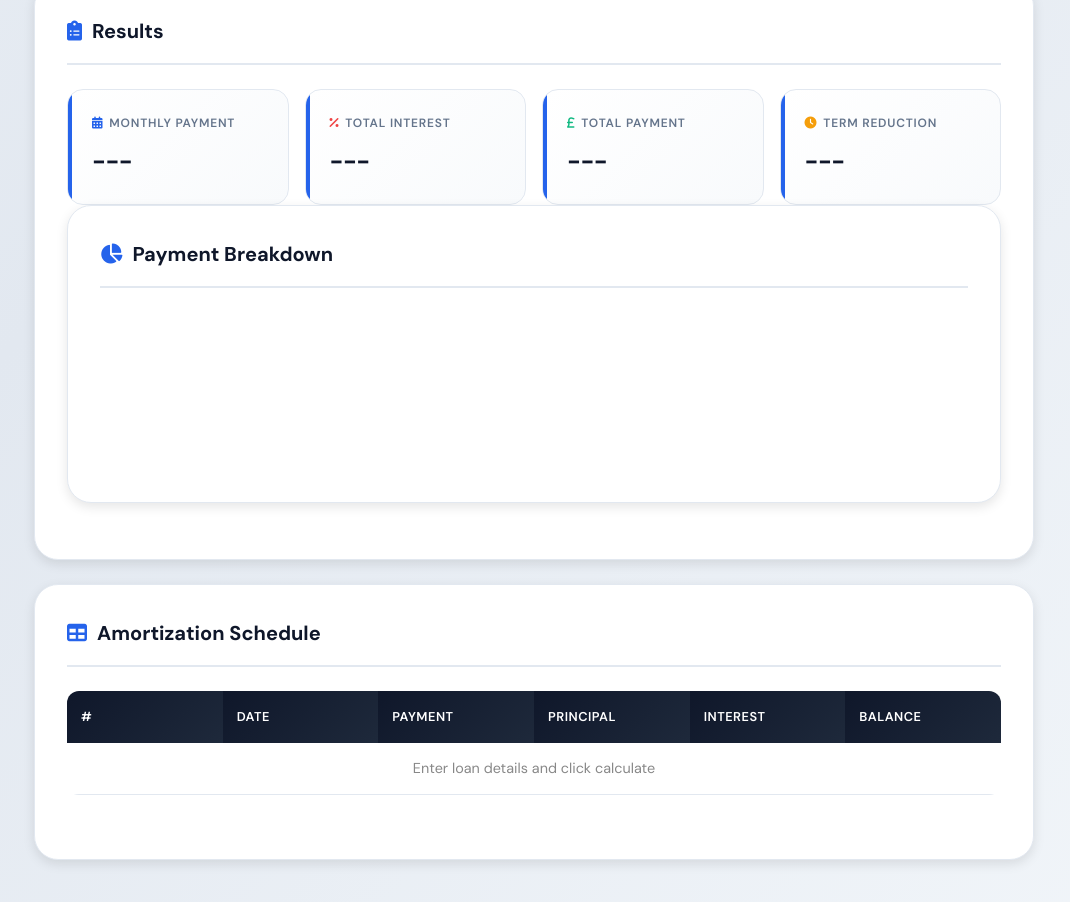
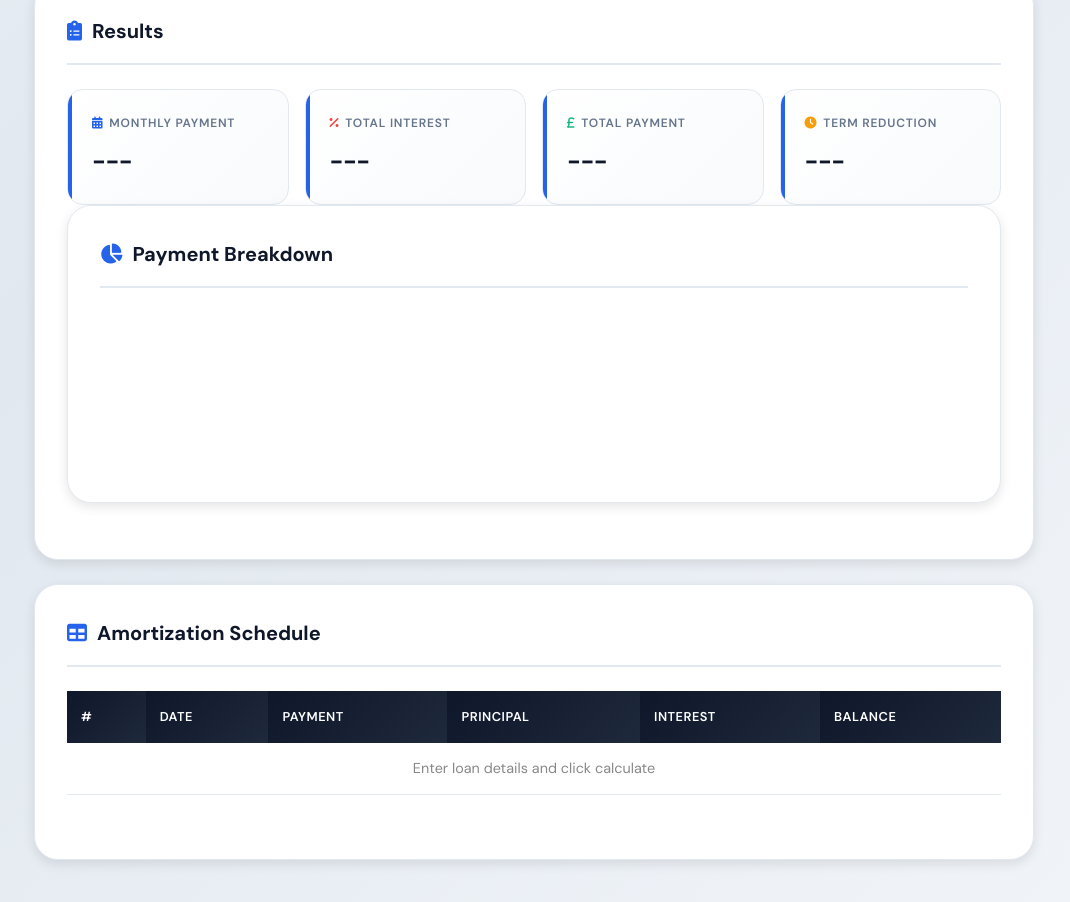
Before and after one commit to flavi2k/mortgage-calculator, a website: page MortgageWebApp/wwwroot/index.html in a window 1280 px wide. Shown: the part 1276-2178 px from the top of the page, without its empty margins (106-1176 px from the left). Drawn offline with nearby package versions, Linux system fonts and the light colour scheme.

Commit message:
Fix table layout with proper overflow handling

```diff
--- a/MortgageWebApp/wwwroot/index.html
+++ b/MortgageWebApp/wwwroot/index.html
@@ -84,17 +84,10 @@
             margin-bottom: 24px;
             border: 1px solid var(--border);
             transition: transform 0.2s ease, box-shadow 0.2s ease;
-            overflow: hidden;
         }
 
         .card:hover {
             box-shadow: var(--shadow-lg);
-        }
-
-        .card table {
-            overflow-x: auto;
-            display: block;
-            max-width: 100%;
         }
 
         #portfolioTabContent .card.wide {
@@ -362,18 +355,29 @@
             width: 100%;
             border-collapse: collapse;
             font-size: 0.9rem;
-            border-radius: var(--radius-md);
-            overflow: hidden;
-            display: block;
+        }
+
+        .schedule-table thead {
+            display: table-header-group;
+        }
+
+        .schedule-table tbody {
+            display: table-row-group;
+        }
+
+        .schedule-table tr {
+            display: table-row;
+        }
+
+        .schedule-table th,
+        .schedule-table td {
+            display: table-cell;
+        }
+
+        .table-wrapper {
             overflow-x: auto;
             -webkit-overflow-scrolling: touch;
-        }
-
-        .schedule-table thead,
-        .schedule-table tbody {
-            display: table;
-            width: 100%;
-            table-layout: fixed;
+            max-width: 100%;
         }
 
         .schedule-table th {
@@ -749,7 +753,7 @@
                         <i class="fas fa-calculator"></i> Recalculate
                     </button>
                 </div>
-                <div style="overflow-x: auto; -webkit-overflow-scrolling: touch;">
+                <div class="table-wrapper">
                     <table class="schedule-table">
                         <thead>
                             <tr>
@@ -766,7 +770,8 @@
                                 <th>Year</th>
                                 <th>Max 10%</th>
                                 <th>Over Cap</th>
-                    </thead>
+                            </tr>
+                        </thead>
                         <tbody id="portfolioScheduleBody">
                         </tbody>
                     </table>
@@ -814,7 +819,7 @@
 
         <div class="card">
             <h2 class="section-title"><i class="fas fa-table"></i> Amortization Schedule</h2>
-            <div style="overflow-x: auto; -webkit-overflow-scrolling: touch;">
+            <div class="table-wrapper">
                 <table class="schedule-table">
                     <thead>
                         <tr>
@@ -838,7 +843,7 @@
 
         <div class="card" id="savingsCard" style="display: none;">
             <h2 class="section-title"><i class="fas fa-comparison"></i> Payment Comparison & Savings</h2>
-            <div style="overflow-x: auto; -webkit-overflow-scrolling: touch;">
+            <div class="table-wrapper">
                 <table class="schedule-table">
                     <thead>
                         <tr>
@@ -848,7 +853,6 @@
                             <th>Total Payment</th>
                             <th>Time to Pay Off</th>
                         </tr>
-                    </tr>
                     </thead>
                     <tbody id="savingsTableBody">
                     </tbody>
```
